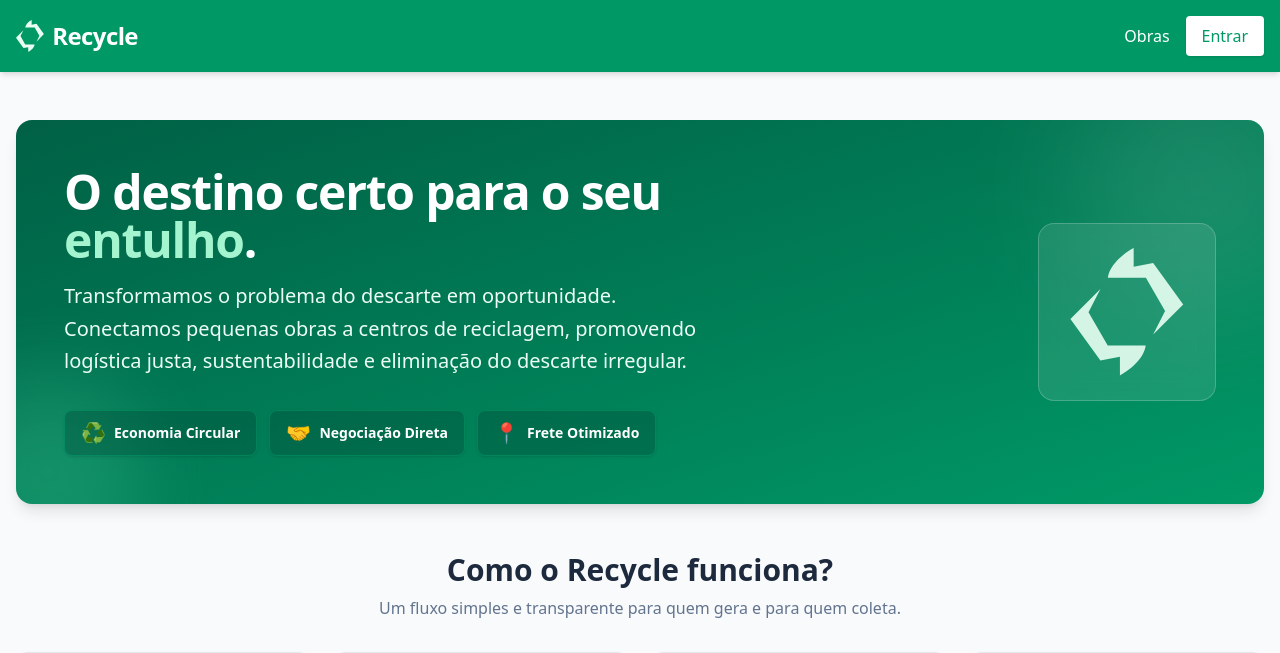
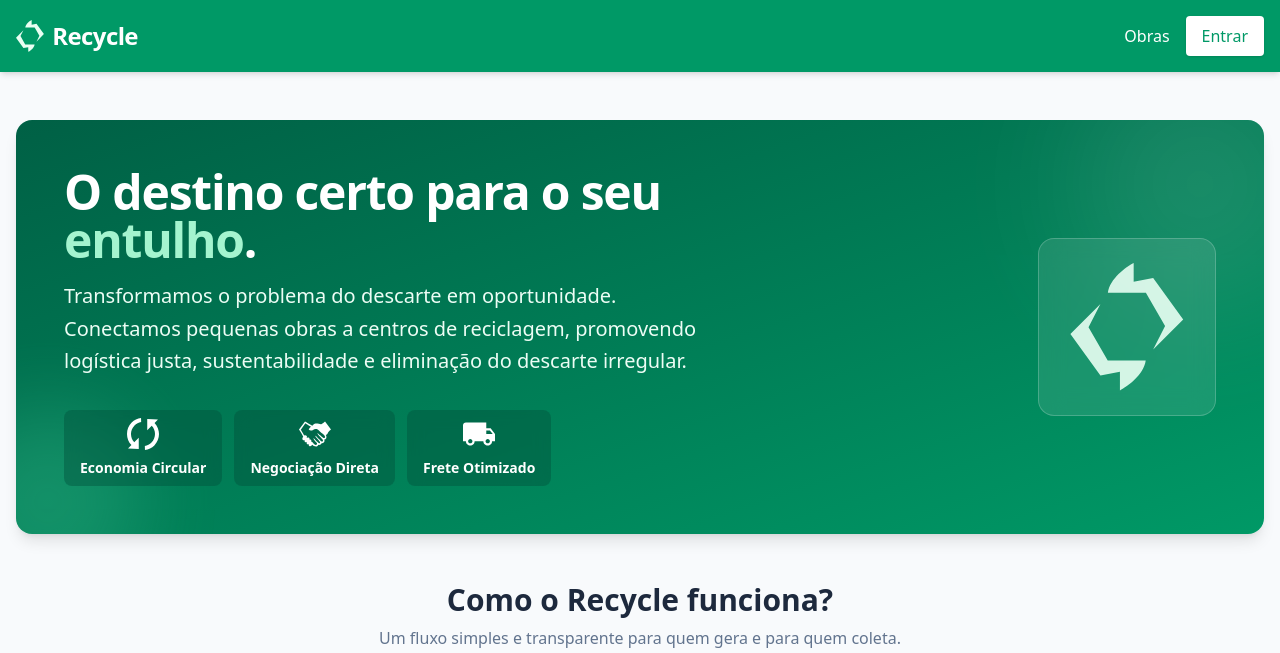
Before and after one commit to brunoslm/Recycle, a Django app: page / in a window 1280 px wide. Shown: the top 653 px of the page. Run offline with Django 5.2, Linux system fonts and the light colour scheme; data that the repository does not hold is empty.

Commit message:
refactor: alterações no front de Vinícius

```diff
--- a/core/templates/core/index.html
+++ b/core/templates/core/index.html
@@ -17,16 +17,16 @@
             </p>
 
             <div class="flex flex-wrap gap-3">
-                <div class="flex items-center gap-2 bg-emerald-900/40 backdrop-blur-sm px-4 py-2 rounded-lg border border-emerald-500/30 shadow-sm">
-                    <span class="text-xl">♻️</span>
+                <div class="flex flex-col items-center gap-2  bg-emerald-900/40 backdrop-blur-sm px-4 py-2 rounded-lg">
+                    <img src="./static/ciclo.svg" alt="" class="h-8 w-8">
                     <span class="font-semibold text-sm">Economia Circular</span>
                 </div>
-                <div class="flex items-center gap-2 bg-emerald-900/40 backdrop-blur-sm px-4 py-2 rounded-lg border border-emerald-500/30 shadow-sm">
-                    <span class="text-xl">🤝</span>
+                <div class="flex flex-col items-center gap-2  bg-emerald-900/40 backdrop-blur-sm px-4 py-2 rounded-lg">
+                    <img src="./static/handshake.svg" alt="" class="h-8 w-8">
                     <span class="font-semibold text-sm">Negociação Direta</span>
                 </div>
-                <div class="flex items-center gap-2 bg-emerald-900/40 backdrop-blur-sm px-4 py-2 rounded-lg border border-emerald-500/30 shadow-sm">
-                    <span class="text-xl">📍</span>
+                <div class="flex flex-col items-center gap-2  bg-emerald-900/40 backdrop-blur-sm px-4 py-2 rounded-lg">
+                    <img src="./static/caminhao.svg" alt="" class="h-8 w-8">
                     <span class="font-semibold text-sm">Frete Otimizado</span>
                 </div>
             </div>
```
Also changed, not shown: core/static/caminhao.svg (added), core/static/ciclo.svg (added), core/static/handshake.svg (added).
